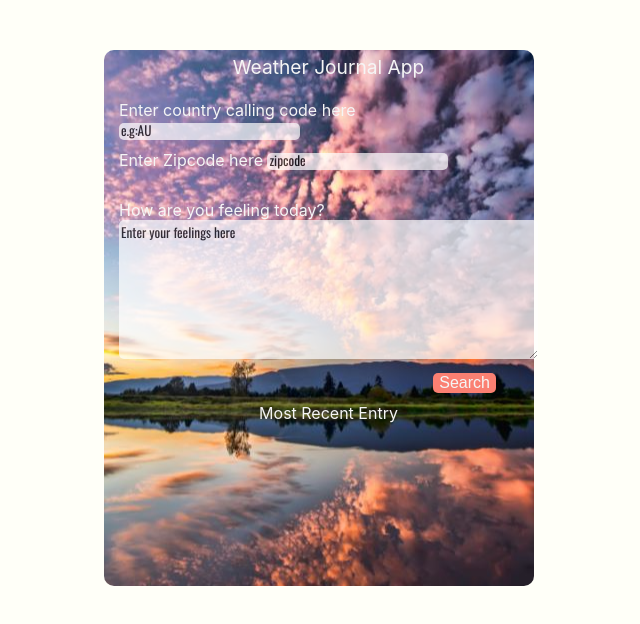
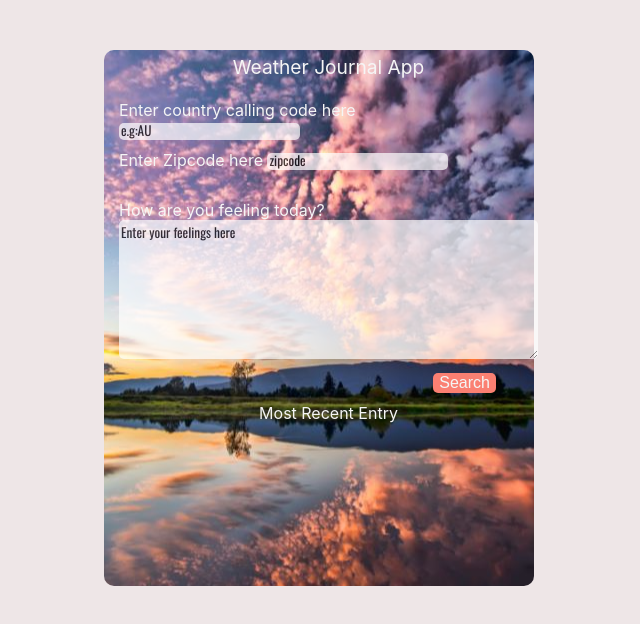
Before and after one commit to ZQWang39/Udacity-Project-3.-Weather-Journal-App, a website: page website/index.html in a window 1280 px wide. Shown: the whole page, without its empty margins (321-961 px from the left). Drawn offline with nearby package versions, Linux system fonts and the light colour scheme; a web font is replaced by a local one.

Commit message:
Change background color

```diff
--- a/website/style.css
+++ b/website/style.css
@@ -1,5 +1,5 @@
 body{
-    background: #fffff8;
+    background:rgb(238, 230, 231);
     font-family: -apple-system, BlinkMacSystemFont, sans-serif;
 }
 
```
